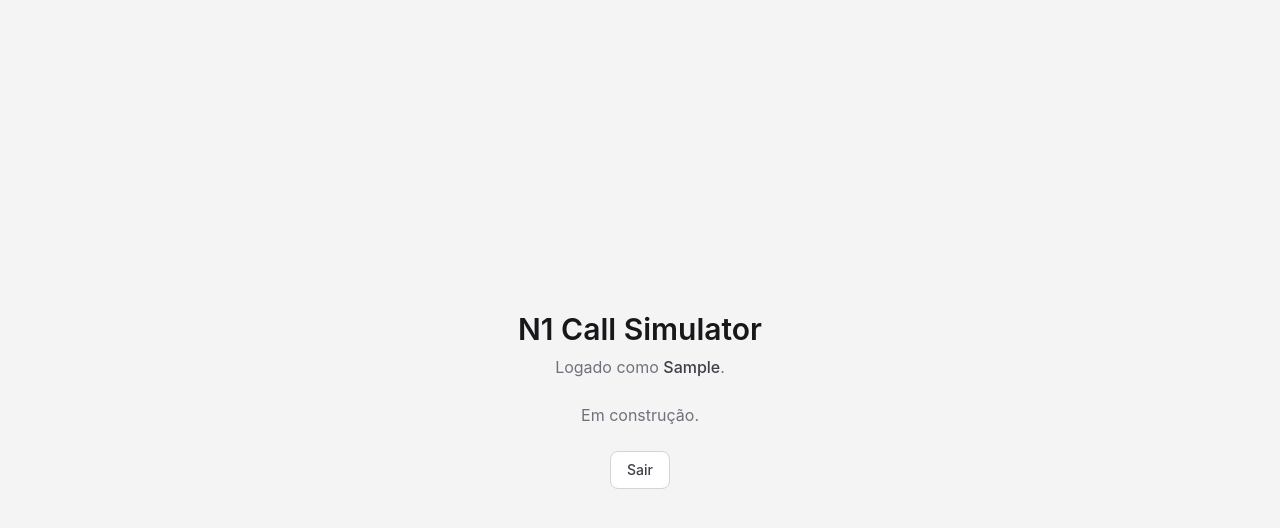
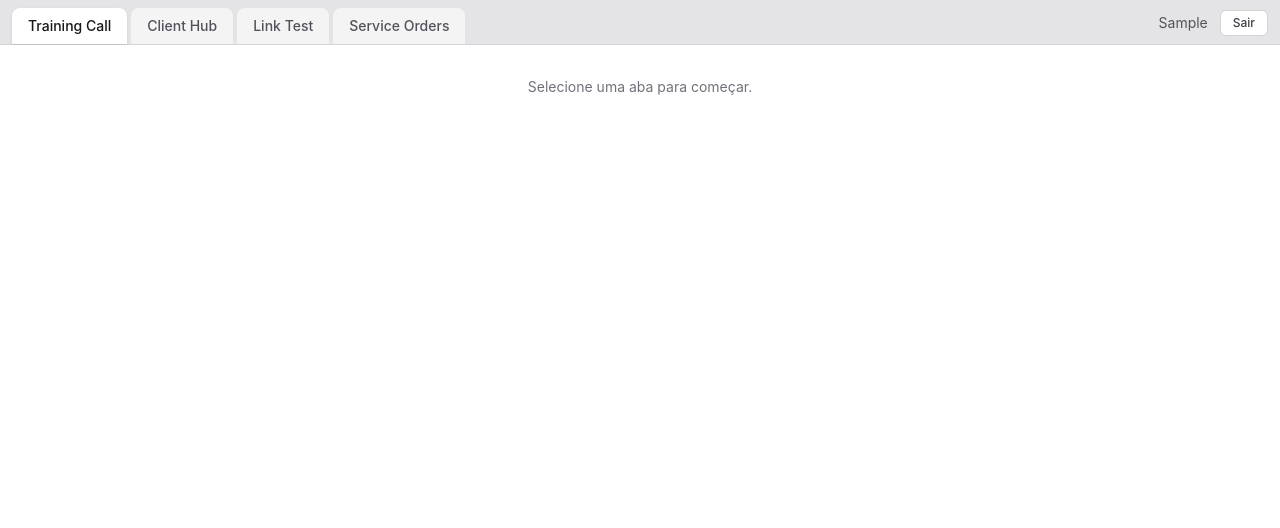
Before and after one commit to joao-vitorb/n1-call-simulator, a React (Vite) app: page / in a window 1280 px wide. Both pictures are taken after typing "Sample" into the empty fields and a click on the button "Entrar". Shown: the top 528 px of the page. Built offline with nearby package versions, Linux system fonts and the light colour scheme.

Commit message:
feat: add browser shell layout

```diff
--- a/src/App.tsx
+++ b/src/App.tsx
@@ -1,29 +1,15 @@
 import { useAuth } from './contexts/AuthContext';
 import { LoginScreen } from './components/LoginScreen/LoginScreen';
+import { BrowserShell } from './components/BrowserShell/BrowserShell';
 
 function App() {
-  const { currentUser, logout } = useAuth();
+  const { currentUser } = useAuth();
 
   if (!currentUser) {
     return <LoginScreen />;
   }
 
-  return (
-    <main className="flex min-h-screen flex-col items-center justify-center p-8 text-center">
-      <h1 className="mb-2 text-3xl font-semibold text-zinc-900">N1 Call Simulator</h1>
-      <p className="mb-6 text-zinc-500">
-        Logado como <span className="font-medium text-zinc-700">{currentUser.username}</span>.
-      </p>
-      <p className="mb-6 text-zinc-500">Em construção.</p>
-      <button
-        type="button"
-        onClick={logout}
-        className="rounded-lg border border-zinc-300 bg-white px-4 py-2 text-sm font-medium text-zinc-700 transition-colors hover:bg-zinc-50"
-      >
-        Sair
-      </button>
-    </main>
-  );
+  return <BrowserShell />;
 }
 
 export default App;
--- /dev/null
+++ b/src/components/BrowserShell/BrowserShell.tsx
@@ -0,0 +1,14 @@
+import { TabBar } from './TabBar';
+
+export function BrowserShell() {
+  return (
+    <div className="flex min-h-screen flex-col bg-zinc-200">
+      <TabBar />
+      <main className="flex-1 bg-white">
+        <div className="flex h-full items-center justify-center p-8">
+          <p className="text-sm text-zinc-500">Selecione uma aba para começar.</p>
+        </div>
+      </main>
+    </div>
+  );
+}
--- /dev/null
+++ b/src/components/BrowserShell/TabBar.tsx
@@ -0,0 +1,42 @@
+import { useAuth } from '../../contexts/AuthContext';
+import { TABS, type TabId } from '../../types/tab';
+
+const ACTIVE_TAB_PLACEHOLDER: TabId = 'training-call';
+
+export function TabBar() {
+  const { currentUser, logout } = useAuth();
+
+  return (
+    <nav className="flex items-end justify-between gap-4 border-b border-zinc-300 bg-zinc-200 px-3 pt-2">
+      <div className="flex items-end gap-1">
+        {TABS.map((tab) => {
+          const isActive = tab.id === ACTIVE_TAB_PLACEHOLDER;
+          return (
+            <button
+              key={tab.id}
+              type="button"
+              className={
+                isActive
+                  ? 'rounded-t-lg bg-white px-4 py-2 text-sm font-medium text-zinc-900 shadow-sm'
+                  : 'rounded-t-lg bg-zinc-100 px-4 py-2 text-sm font-medium text-zinc-600 transition-colors hover:bg-zinc-50'
+              }
+            >
+              {tab.label}
+            </button>
+          );
+        })}
+      </div>
+
+      <div className="flex items-center gap-3 pb-2 text-sm">
+        <span className="text-zinc-600">{currentUser?.username}</span>
+        <button
+          type="button"
+          onClick={logout}
+          className="rounded-md border border-zinc-300 bg-white px-3 py-1 text-xs font-medium text-zinc-700 transition-colors hover:bg-zinc-50"
+        >
+          Sair
+        </button>
+      </div>
+    </nav>
+  );
+}
--- /dev/null
+++ b/src/types/tab.ts
@@ -0,0 +1,13 @@
+export type TabId = 'training-call' | 'client-hub' | 'link-test' | 'service-orders';
+
+export type TabDefinition = {
+  id: TabId;
+  label: string;
+};
+
+export const TABS: TabDefinition[] = [
+  { id: 'training-call', label: 'Training Call' },
+  { id: 'client-hub', label: 'Client Hub' },
+  { id: 'link-test', label: 'Link Test' },
+  { id: 'service-orders', label: 'Service Orders' },
+];
```
